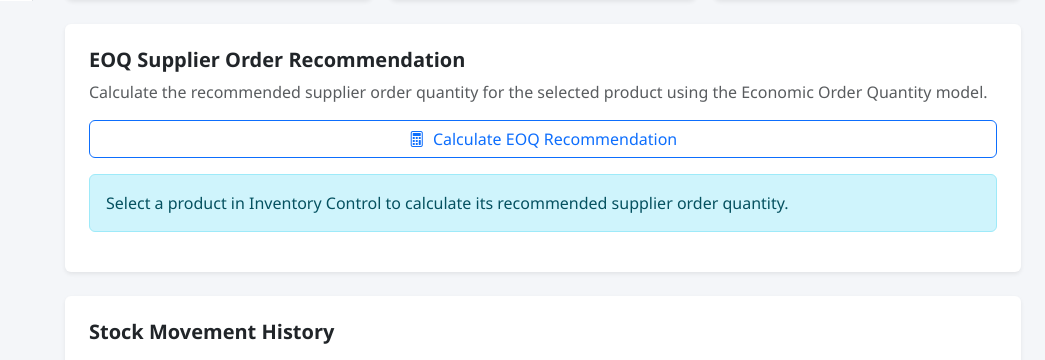
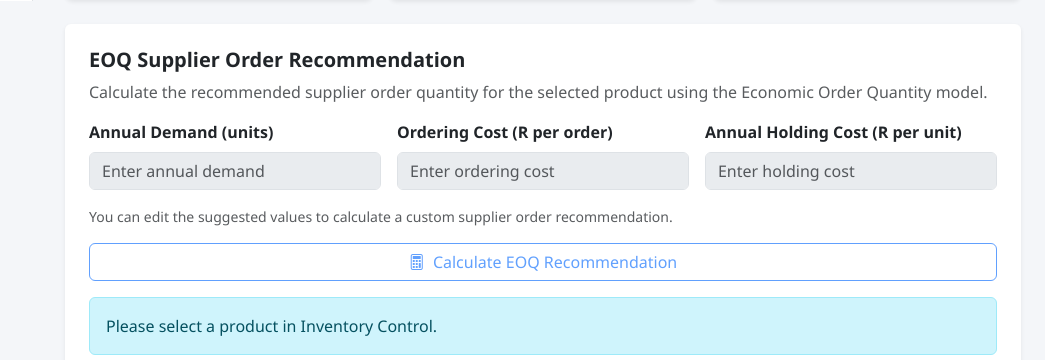
Before and after one commit to u23561612-png/Semester-Project-Group-22, a Flask app: page / in a window 1280 px wide, after a click on "Inventory Control". Shown: the part 799-1159 px from the top of the page, without its empty margins (227-1272 px from the left). Run offline with Flask 3, Linux system fonts and the light colour scheme; data that the repository does not hold is empty.

Commit message:
Add editable EOQ inputs and dynamic calculations

```diff
--- a/routes/api.py
+++ b/routes/api.py
@@ -12,6 +12,7 @@ from models.eoq import calculate_eoq, total_annual_cost, items_in_inventory
 import mysql.connector
 
 
+import math
 
 api = Blueprint("api", __name__)
 
@@ -1436,6 +1437,8 @@ def get_dashboard():
 
 # Economic Order Quantity recommendation
 
+
+
 @api.route("/api/products/<int:product_id>/eoq", methods=["GET"])
 def get_product_eoq(product_id):
 
@@ -1450,73 +1453,101 @@ def get_product_eoq(product_id):
         product = cursor.fetchone()
 
         if product is None:
-
             raise APIError("Product not found.", 404)
 
         product_name = product["product_name"]
-
-        # Retrieve estimated EOQ input parameters
-
         model_data = items_in_inventory.get(product_name)
 
-        if model_data is None:
-
-            return jsonify({
-
-                "available": False,
-                "message": "EOQ input data is not available for this product."
-
-            }), 200
-
-        annual_demand = model_data["demand"]
-
-        ordering_cost = model_data["ordering_cost"]
-
-        holding_cost = model_data["holding_cost"]
-
-        # Calculate EOQ using the existing supply chain model
-
-        eoq = calculate_eoq(
-            annual_demand,
-            ordering_cost,
-            holding_cost
+        # Check whether the user entered custom inputs
+        custom_inputs = any(
+            field in request.args
+            for field in (
+                "annual_demand",
+                "ordering_cost",
+                "holding_cost"
+            )
         )
 
-        orders_per_year = annual_demand / eoq
-
-        days_between_orders = 365 / orders_per_year
-
-        annual_cost = total_annual_cost(
-            annual_demand,
-            ordering_cost,
-            holding_cost,
-            eoq
-        )
+        if custom_inputs:
+
+            try:
+                annual_demand = float(request.args["annual_demand"])
+                ordering_cost = float(request.args["ordering_cost"])
+                holding_cost = float(request.args["holding_cost"])
+
+            except (KeyError, ValueError, TypeError):
+                raise APIError("Please enter three valid EOQ inputs.", 400)
+
+            data_source = "Custom user inputs"
+
+        else:
+
+            if model_data is None:
+                return jsonify({
+                    "available": False,
+                    "message": "Enter your own EOQ inputs for this product."
+                }), 200
+
+            annual_demand = model_data["demand"]
+            ordering_cost = model_data["ordering_cost"]
+            holding_cost = model_data["holding_cost"]
+
+            data_source = "Estimated prototype model inputs"
+
+        # Validate the EOQ inputs
+        if any(
+            not math.isfinite(value) or value <= 0
+            for value in (
+                annual_demand,
+                ordering_cost,
+                holding_cost
+            )
+        ):
+            raise APIError("All EOQ inputs must be greater than zero.", 400)
+
+        try:
+
+            eoq = calculate_eoq(
+                annual_demand,
+                ordering_cost,
+                holding_cost
+            )
+
+            orders_per_year = annual_demand / eoq
+
+            days_between_orders = 365 / orders_per_year
+
+            annual_cost = total_annual_cost(
+                annual_demand,
+                ordering_cost,
+                holding_cost,
+                eoq
+            )
+
+            if not all(math.isfinite(value) for value in (
+                eoq,
+                orders_per_year,
+                days_between_orders,
+                annual_cost
+            )):
+                raise ValueError("Invalid calculation.")
+
+        except (ValueError, ZeroDivisionError, OverflowError):
+            raise APIError("Unable to calculate EOQ with these values.", 400)
 
         return jsonify({
 
             "available": True,
-
             "product_id": product_id,
-
             "product_name": product_name,
-
             "annual_demand": annual_demand,
-
             "ordering_cost": ordering_cost,
-
             "holding_cost": holding_cost,
-
             "eoq": round(eoq, 2),
-
             "recommended_quantity": max(1, round(eoq)),
-
             "orders_per_year": round(orders_per_year, 2),
-
             "days_between_orders": round(days_between_orders, 2),
-
             "total_annual_cost": round(annual_cost, 2),
-
-            "data_source": "Estimated prototype model inputs"
+            "data_source": data_source
 
         }), 200
--- a/templates/index.html
+++ b/templates/index.html
@@ -663,7 +663,56 @@
     Quantity model.
 
   </p>
-
+  <div class="row g-3 mb-3">
+
+  <div class="col-md-4">
+    <label for="eoqDemandInput" class="form-label fw-semibold">
+      Annual Demand (units)
+    </label>
+
+    <input type="number"
+           id="eoqDemandInput"
+           class="form-control"
+           min="1"
+           step="1"
+           placeholder="Enter annual demand"
+           required>
+  </div>
+
+  <div class="col-md-4">
+    <label for="eoqOrderingCostInput" class="form-label fw-semibold">
+      Ordering Cost (R per order)
+    </label>
+
+    <input type="number"
+           id="eoqOrderingCostInput"
+           class="form-control"
+           min="0.01"
+           step="0.01"
+           placeholder="Enter ordering cost"
+           required>
+  </div>
+
+  <div class="col-md-4">
+    <label for="eoqHoldingCostInput" class="form-label fw-semibold">
+      Annual Holding Cost (R per unit)
+    </label>
+
+    <input type="number"
+           id="eoqHoldingCostInput"
+           class="form-control"
+           min="0.01"
+           step="0.01"
+           placeholder="Enter holding cost"
+           required>
+  </div>
+
+</div>
+
+<p class="small text-muted">
+  You can edit the suggested values to calculate a custom
+  supplier order recommendation.
+</p>
   <button type="button"
           id="calculateEOQBtn"
           class="btn btn-outline-primary mb-3">
@@ -3068,155 +3117,242 @@
 
 document.addEventListener('DOMContentLoaded', function() {
 
-    const eoqButton =
-        document.getElementById('calculateEOQBtn');
-
-    const productSelect =
-        document.getElementById('controlProduct');
-
-    const eoqResults =
-        document.getElementById('eoqResults');
-
-    const eoqMessage =
-        document.getElementById('eoqMessage');
+    const eoqButton = document.getElementById('calculateEOQBtn');
+    const productSelect = document.getElementById('controlProduct');
+
+    const eoqResults = document.getElementById('eoqResults');
+    const eoqMessage = document.getElementById('eoqMessage');
+
+    const demandInput = document.getElementById('eoqDemandInput');
+    const orderingInput = document.getElementById('eoqOrderingCostInput');
+    const holdingInput = document.getElementById('eoqHoldingCostInput');
+
+    const inputs = [demandInput, orderingInput, holdingInput];
 
     let requestNumber = 0;
 
-    // Format monetary values in South African Rand
-
     function formatRand(value) {
 
         return new Intl.NumberFormat('en-ZA', {
-
             style: 'currency',
-
             currency: 'ZAR'
-
         }).format(value);
 
     }
 
-    // Clear previous results when changing products
-
-    productSelect.addEventListener('change', function() {
-
-        requestNumber++;
+    // Load the default values for the selected product
+
+    async function loadEOQDefaults() {
+
+        const productId = productSelect.value;
+        const currentRequest = ++requestNumber;
 
         eoqResults.classList.add('d-none');
-
-        eoqMessage.textContent =
-            'Click Calculate EOQ Recommendation for the selected product.';
+        eoqButton.disabled = true;
+
+        inputs.forEach(input => {
+            input.value = '';
+            input.disabled = true;
+        });
+
+        if (!productId) {
+
+            eoqMessage.textContent =
+                'Please select a product in Inventory Control.';
+
+            return;
+        }
+
+        eoqMessage.textContent = 'Loading suggested EOQ values...';
+
+        try {
+
+            const response = await fetch(
+                '/api/products/' + productId + '/eoq'
+            );
+
+            const result = await response.json();
+
+            if (currentRequest !== requestNumber) {
+                return;
+            }
+
+            if (!response.ok) {
+                throw new Error(result.error || 'Unable to load values.');
+            }
+
+            if (result.available) {
+
+                demandInput.value = result.annual_demand;
+                orderingInput.value = result.ordering_cost;
+                holdingInput.value = result.holding_cost;
+
+                eoqMessage.textContent =
+                    'Edit the suggested values or click Calculate EOQ Recommendation.';
+
+            } else {
+
+                eoqMessage.textContent =
+                    'Enter your own EOQ values for this product.';
+
+            }
+
+        } catch (error) {
+
+            if (currentRequest === requestNumber) {
+                eoqMessage.textContent =
+                    'Unable to load defaults. Enter your own EOQ values.';
+            }
+
+        } finally {
+
+            if (currentRequest === requestNumber) {
+
+                inputs.forEach(input => {
+                    input.disabled = false;
+                });
+
+                eoqButton.disabled = false;
+
+            }
+
+        }
+
+    }
+
+    productSelect.addEventListener('change', loadEOQDefaults);
+
+    // Clear old results when a value changes
+
+    inputs.forEach(input => {
+
+        input.addEventListener('input', function() {
+
+            requestNumber++;
+            eoqResults.classList.add('d-none');
+
+            eoqMessage.textContent =
+                'Click Calculate EOQ Recommendation to update the results.';
+
+            eoqButton.disabled = !productSelect.value;
+
+        });
 
     });
 
-    // Calculate the EOQ recommendation
+    // Calculate the recommendation using the entered values
 
     eoqButton.addEventListener('click', async function() {
 
         const productId = productSelect.value;
 
         if (!productId) {
-
-            alert('Please select a product in Inventory Control.');
-
+            alert('Please select a product.');
             return;
-
+        }
+
+        if (inputs.some(input => !input.reportValidity())) {
+            return;
+        }
+
+        const annualDemand = Number(demandInput.value);
+        const orderingCost = Number(orderingInput.value);
+        const holdingCost = Number(holdingInput.value);
+
+        if ([annualDemand, orderingCost, holdingCost].some(
+            value => !Number.isFinite(value) || value <= 0
+        )) {
+            alert('All EOQ values must be greater than zero.');
+            return;
         }
 
         const currentRequest = ++requestNumber;
 
         eoqButton.disabled = true;
-
         eoqResults.classList.add('d-none');
 
-        eoqMessage.textContent =
-            'Calculating supplier order recommendation...';
+        eoqMessage.textContent = 'Calculating recommendation...';
+
+        const parameters = new URLSearchParams({
+
+            annual_demand: annualDemand,
+            ordering_cost: orderingCost,
+            holding_cost: holdingCost
+
+        });
 
         try {
 
             const response = await fetch(
-
-                '/api/products/' + productId + '/eoq'
-
+                '/api/products/' + productId + '/eoq?' +
+                parameters.toString()
             );
 
             const result = await response.json();
 
             if (currentRequest !== requestNumber) {
-
                 return;
-
             }
 
-            if (!response.ok) {
-
-                throw new Error(result.error);
+            if (!response.ok || !result.available) {
+
+                throw new Error(
+                    result.error ||
+                    result.message ||
+                    'Unable to calculate EOQ.'
+                );
 
             }
 
-            if (!result.available) {
-
-                eoqMessage.textContent = result.message;
-
-                return;
+            document.getElementById('eoqProductName').textContent =
+                result.product_name;
+
+            document.getElementById('eoqQuantity').textContent =
+                result.recommended_quantity + ' units';
+
+            document.getElementById('eoqOrders').textContent =
+                result.orders_per_year;
+
+            document.getElementById('eoqDays').textContent =
+                result.days_between_orders;
+
+            document.getElementById('eoqDemand').textContent =
+                result.annual_demand + ' units';
+
+            document.getElementById('eoqOrderingCost').textContent =
+                formatRand(result.ordering_cost);
+
+            document.getElementById('eoqHoldingCost').textContent =
+                formatRand(result.holding_cost);
+
+            document.getElementById('eoqTotalCost').textContent =
+                formatRand(result.total_annual_cost);
+
+            eoqMessage.textContent =
+                'EOQ recommendation calculated successfully.';
+
+            eoqResults.classList.remove('d-none');
+
+        } catch (error) {
+
+            if (currentRequest === requestNumber) {
+
+                eoqMessage.textContent =
+                    'Unable to calculate EOQ: ' + error.message;
 
             }
 
-            document.getElementById('eoqProductName').textContent =
-
-                result.product_name;
-
-            document.getElementById('eoqQuantity').textContent =
-
-                result.recommended_quantity + ' units';
-
-            document.getElementById('eoqOrders').textContent =
-
-                result.orders_per_year;
-
-            document.getElementById('eoqDays').textContent =
-
-                result.days_between_orders;
-
-            document.getElementById('eoqDemand').textContent =
-
-                result.annual_demand + ' units';
-
-            document.getElementById('eoqOrderingCost').textContent =
-
-                formatRand(result.ordering_cost);
-
-            document.getElementById('eoqHoldingCost').textContent =
-
-                formatRand(result.holding_cost);
-
-            document.getElementById('eoqTotalCost').textContent =
-
-                formatRand(result.total_annual_cost);
-
-            eoqMessage.textContent =
-
-                'EOQ recommendation calculated successfully.';
-
-            eoqResults.classList.remove('d-none');
-
-        } catch (error) {
+        } finally {
 
             if (currentRequest === requestNumber) {
-
-                eoqMessage.textContent =
-
-                    'Unable to calculate EOQ: ' + error.message;
-
+                eoqButton.disabled = false;
             }
 
-        } finally {
-
-            eoqButton.disabled = false;
-
         }
 
     });
+
+    loadEOQDefaults();
 
 });
 
```
